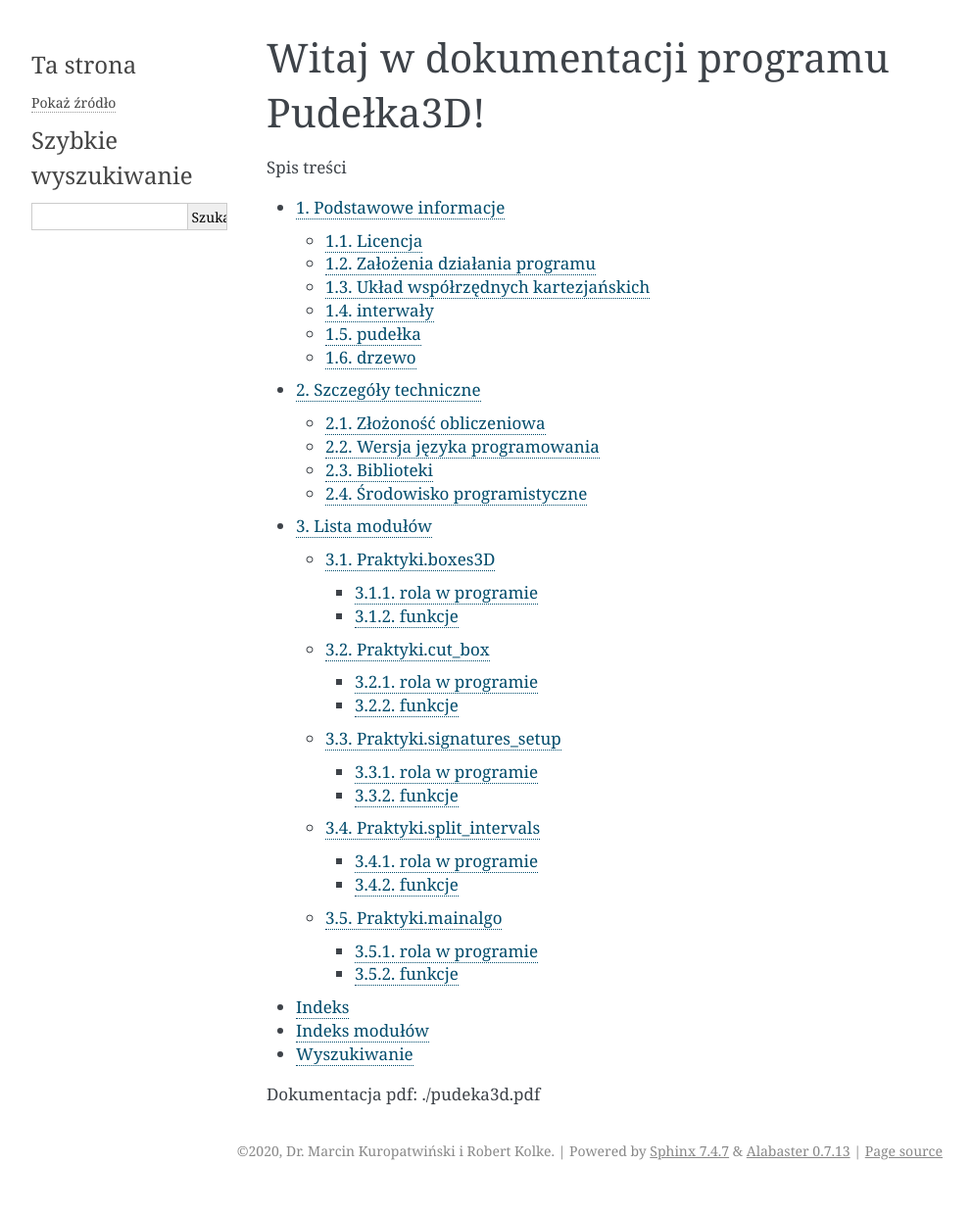
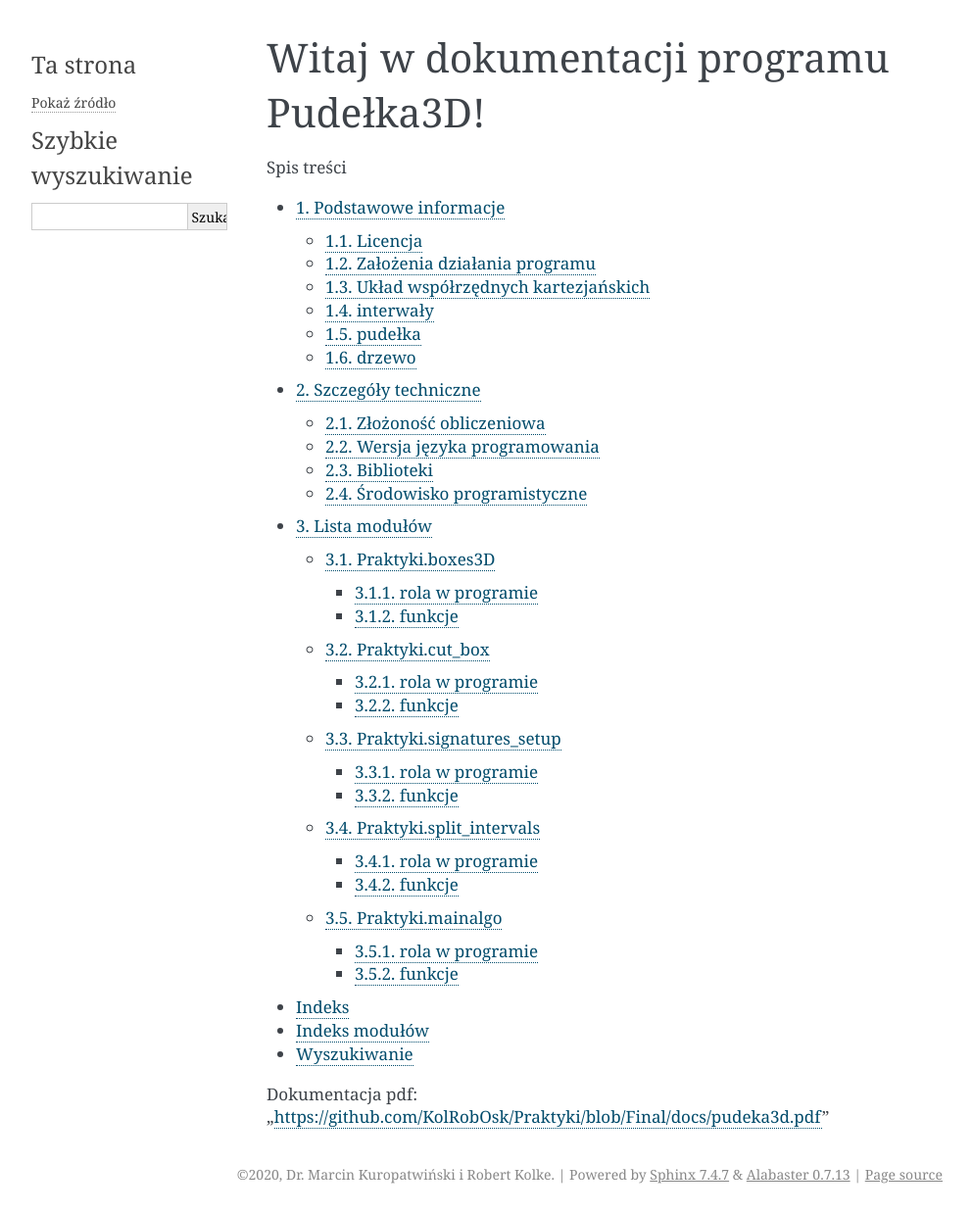
Before and after one commit to mkurop/box3D, a Sphinx documentation site: the page built from docs/index.rst, in a window 1280 px wide. Shown: the whole page at 98% size, without its empty margins (148-1140 px from the left). Built offline with Sphinx 7.4.7, drawn with Linux system fonts in a browser that asks for light colours; before the commit the page ends 1214 px from its top, so only the background shows below that; some of the changed lines change nothing that is shown.

Commit message:
Add files via upload

```diff
--- a/docs/index.rst
+++ b/docs/index.rst
@@ -26,4 +26,4 @@ Witaj w dokumentacji programu Pudełka3D!
 * :ref:`modindex`
 * :ref:`search`
 
-Dokumentacja pdf: ./pudeka3d.pdf
+Dokumentacja pdf: "https://github.com/KolRobOsk/Praktyki/blob/Final/docs/pudeka3d.pdf"
```
Also changed, not shown: 1 other file.
